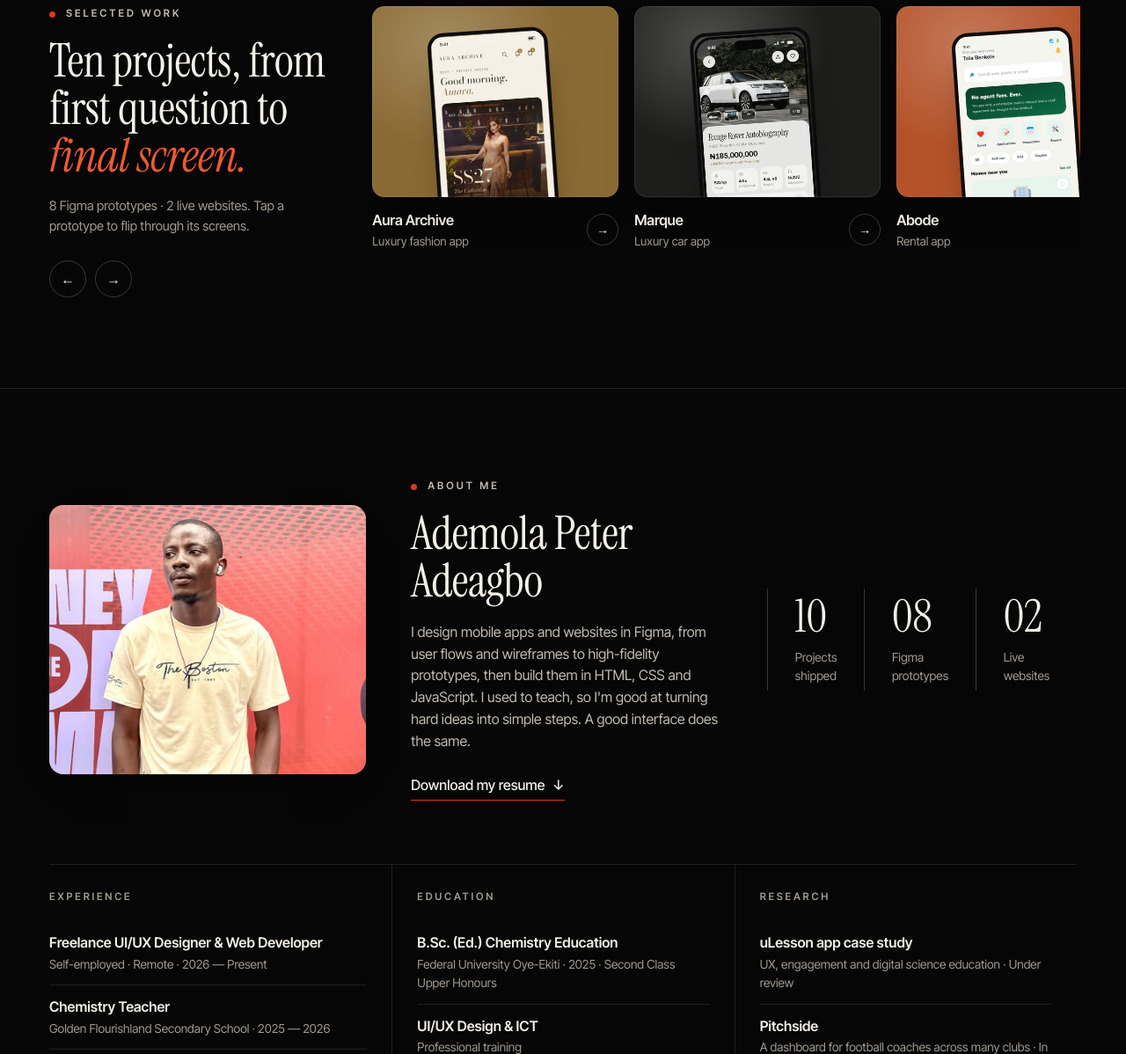
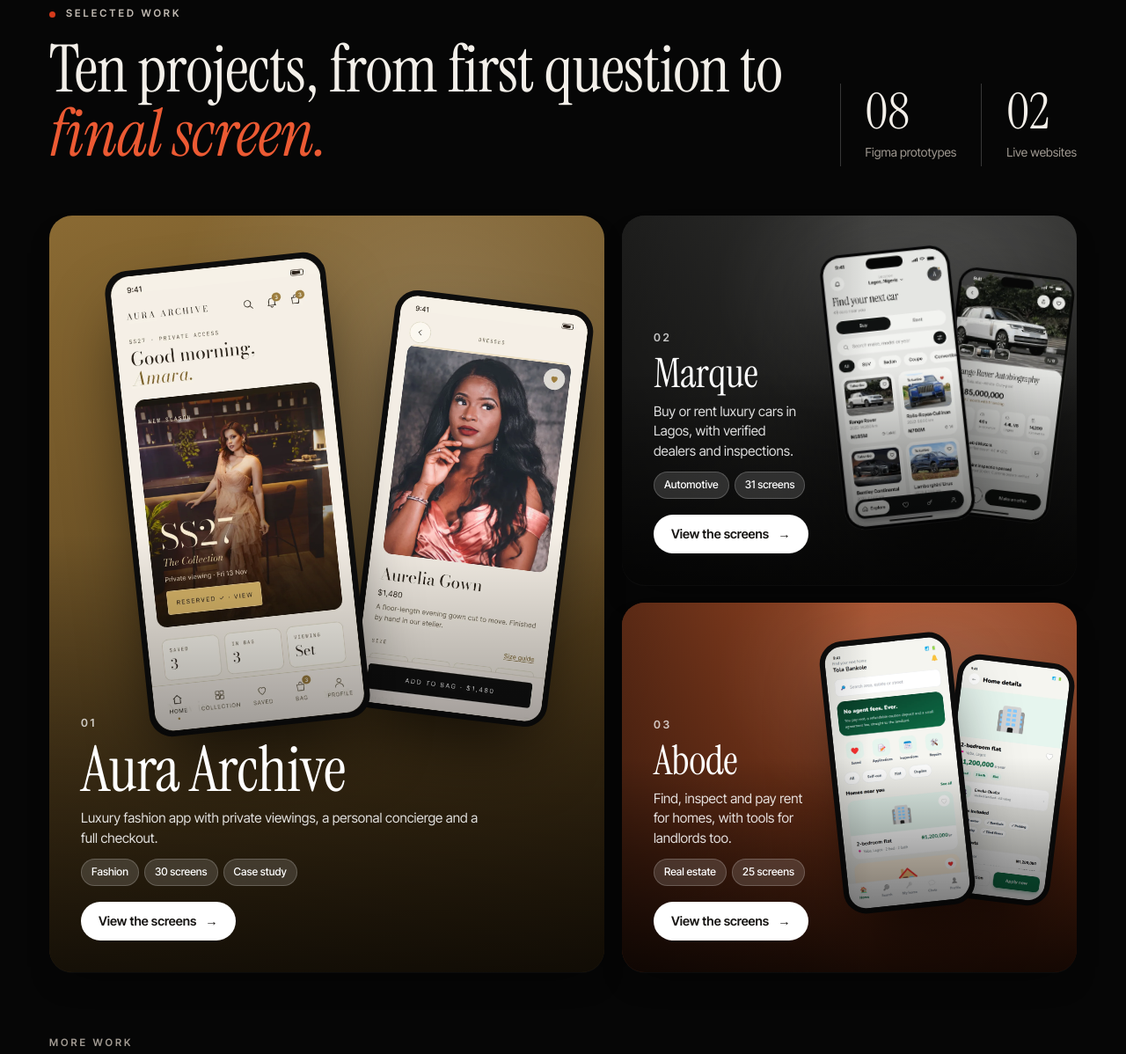
Before and after one commit to adeagboademola345-prog/portfolio, a website: page site/index.html in a window 1280 px wide. Shown: the part 896-2094 px from the top of the page at 88% size. Drawn offline with Linux system fonts and the light colour scheme.

Commit message:
Make Selected Work bolder: featured tiles for Aura, Marque, Abode and a full grid for the rest
Co-Authored-By: Claude Opus 5.5 <noreply@anthropic.com>
Claude-Session: https://claude.ai/code/session_012wdkjuURioDWMd9aBAa1Bn

```diff
--- a/site/home.css
+++ b/site/home.css
@@ -234,22 +234,59 @@ ul, ol, dl, dd { margin: 0; padding: 0; list-style: none; }
 .js .is-ready .hero-art { opacity: 1; transform: none; transition: opacity 1.4s var(--ease), transform 1.6s var(--ease); }
 
 /* ---------- Work ---------- */
-.work-in { display: grid; grid-template-columns: minmax(250px, 320px) minmax(0, 1fr); gap: clamp(28px, 4vw, 56px); align-items: start; }
-.work-head { position: sticky; top: 110px; }
-.work-note { margin-top: 18px; color: var(--ink-3); font-size: .92rem; max-width: 26em; }
-.work-nav { display: flex; gap: 10px; margin-top: 28px; }
+.work-top { display: flex; justify-content: space-between; align-items: flex-end; gap: 32px; margin-bottom: clamp(32px, 5vw, 56px); }
+.work-top .h2 { font-size: clamp(2.6rem, 5.8vw, 5rem); line-height: .98; max-width: 11.5em; }
+.work-count { display: flex; flex: none; }
+.work-count div { padding: 4px 0 4px 28px; margin-left: 28px; border-left: 1px solid var(--line-2); }
+.work-count dt { font-family: var(--serif); font-size: clamp(2.8rem, 4.4vw, 3.8rem); line-height: 1; }
+.work-count dd { margin-top: 8px; font-size: .86rem; color: var(--ink-3); }
 
-.rail {
-  display: grid; grid-auto-flow: column; grid-auto-columns: clamp(230px, 24vw, 280px);
-  gap: 18px; overflow-x: auto; scroll-snap-type: x mandatory;
-  padding: 4px 4px 22px; margin: -4px -4px 0;
-  scrollbar-width: thin; scrollbar-color: var(--line-2) transparent;
-  overscroll-behavior-x: contain;
+.feat { display: grid; grid-template-columns: 1.22fr 1fr; gap: 20px; }
+.ft {
+  position: relative; isolation: isolate; overflow: hidden;
+  display: flex; align-items: flex-end;
+  min-height: 420px; border-radius: 26px; color: #fff;
+  background:
+    radial-gradient(70% 60% at 70% 20%, rgba(255,255,255,.18), transparent 70%),
+    linear-gradient(160deg, var(--pc), var(--pc2));
+  box-shadow: var(--card-shadow);
 }
-.rail::-webkit-scrollbar { height: 6px; }
-.rail::-webkit-scrollbar-thumb { background: var(--line-2); border-radius: 6px; }
+.ft-big { grid-row: span 2; min-height: 860px; }
+.ft::after { content: ""; position: absolute; inset: 0; z-index: 1; background: linear-gradient(to top, rgba(0,0,0,.72) 0%, rgba(0,0,0,.35) 32%, transparent 58%); pointer-events: none; }
+.ft-art { position: absolute; inset: 0; z-index: 0; }
+.ph {
+  position: absolute; height: auto; border-radius: 26px;
+  border: 6px solid #0d0d0d; background: #0d0d0d;
+  box-shadow: 0 40px 80px -20px rgba(0,0,0,.7);
+  transition: transform .9s var(--ease);
+}
+.ph.bare { border: 0; background: none; border-radius: 0; box-shadow: none; filter: drop-shadow(0 40px 50px rgba(0,0,0,.55)); }
+/* small tiles: phones on the right */
+.ft .ph-front { width: 29%; right: 25%; top: 9%; transform: rotate(-6deg); z-index: 2; }
+.ft .ph-back  { width: 26%; right: 3%; top: 15%; transform: rotate(7deg); z-index: 1; }
+.ft:not(.ft-big)::before { content: ""; position: absolute; inset: 0; z-index: 1; background: linear-gradient(to right, rgba(0,0,0,.5) 0%, rgba(0,0,0,.2) 40%, transparent 55%); pointer-events: none; }
+/* big tile */
+.ft-big .ph-front { width: 40%; right: auto; left: 14%; top: 6%; }
+.ft-big .ph-back  { width: 36%; right: 6%; top: 11%; }
+.ft:hover .ph-front { transform: rotate(-3deg) translateY(-14px); }
+.ft:hover .ph-back  { transform: rotate(4deg) translateY(-8px); }
+.ft-info { position: relative; z-index: 2; display: grid; gap: 10px; justify-items: start; padding: clamp(22px, 3vw, 36px); max-width: 48%; }
+.ft-big .ft-info { max-width: 34em; }
+.ft-no { font-size: .78rem; font-weight: 600; letter-spacing: .22em; color: rgba(255,255,255,.75); }
+.ft-title { font-family: var(--serif); font-weight: 400; font-size: clamp(2.4rem, 3.6vw, 3.4rem); line-height: .95; letter-spacing: -.01em; }
+.ft-big .ft-title { font-size: clamp(3.2rem, 5.6vw, 5.4rem); }
+.ft-desc { font-size: .96rem; line-height: 1.45; color: rgba(255,255,255,.86); }
+.ft-meta { display: flex; flex-wrap: wrap; gap: 6px; margin-top: 2px; }
+.ft-meta span { padding: 5px 11px; border-radius: 999px; font-size: .76rem; font-weight: 500; background: rgba(255,255,255,.14); border: 1px solid rgba(255,255,255,.2); -webkit-backdrop-filter: blur(8px); backdrop-filter: blur(8px); }
+.ft-cta { margin-top: 8px; display: inline-flex; align-items: center; gap: 10px; height: 44px; padding: 0 20px; border-radius: 999px; background: #fff; color: #141210; font-size: .9rem; font-weight: 600; white-space: nowrap; }
+.ft-cta i { font-style: normal; transition: transform .35s var(--ease); }
+.ft:hover .ft-cta i { transform: translateX(4px); }
 
-.card { scroll-snap-align: start; display: grid; gap: 14px; }
+.more-label { margin: clamp(48px, 6vw, 72px) 0 20px; font-size: .72rem; font-weight: 600; letter-spacing: .26em; text-transform: uppercase; color: var(--ink-3); }
+.more { display: grid; grid-template-columns: repeat(4, minmax(0, 1fr)); gap: 24px 20px; }
+.more .card-img { aspect-ratio: 4 / 3.2; }
+
+.card { display: grid; gap: 14px; align-content: start; }
 .card-img {
   position: relative; display: block; overflow: hidden;
   aspect-ratio: 4 / 3.1; border-radius: 14px;
@@ -424,6 +461,7 @@ ul, ol, dl, dd { margin: 0; padding: 0; list-style: none; }
 
 /* ---------- Responsive ---------- */
 @media (max-width: 1080px) {
+  .more { grid-template-columns: repeat(3, minmax(0, 1fr)); }
   .about-row { grid-template-columns: minmax(220px, 300px) minmax(0, 1fr); }
   .stats { grid-column: 1 / -1; }
   .stats div:first-child { border-left: 0; padding-left: 0; }
@@ -452,10 +490,19 @@ ul, ol, dl, dd { margin: 0; padding: 0; list-style: none; }
   .hero-status { position: static; display: inline-flex; margin-top: 28px; }
   .scroll-cue { display: none; }
 
-  .work-in, .svc-row, .contact-in { grid-template-columns: 1fr; }
-  .work-head { position: static; }
-  .work-nav { display: none; }
-  .rail { grid-auto-columns: 74%; margin-right: calc(var(--pad) * -1); padding-right: var(--pad); }
+  .svc-row, .contact-in { grid-template-columns: 1fr; }
+  .work-top { flex-direction: column; align-items: flex-start; }
+  .work-count div:first-child { margin-left: 0; padding-left: 0; border-left: 0; }
+  .feat { grid-template-columns: 1fr; gap: 16px; }
+  .ft, .ft-big { grid-row: auto; min-height: 600px; }
+  .ft .ph-front, .ft-big .ph-front { width: 46%; left: 8%; right: auto; top: 5%; }
+  .ft .ph-back, .ft-big .ph-back { width: 42%; right: 6%; left: auto; top: 9%; }
+  .ft-info, .ft-big .ft-info { max-width: none; }
+  .ft:not(.ft-big)::before { display: none; }
+  .more { grid-template-columns: repeat(2, minmax(0, 1fr)); gap: 22px 14px; }
+  .card-foot b { font-size: .95rem; }
+  .card-foot small { font-size: .78rem; }
+  .card-foot .go { display: none; }
 
   .about-row { grid-template-columns: 1fr; }
   .about-photo { aspect-ratio: 4 / 3.6; }
--- a/site/home.js
+++ b/site/home.js
@@ -82,15 +82,6 @@
     window.addEventListener('scroll', kick, { passive: true });
   }
 
-  /* Project rail arrows */
-  const rail = doc.getElementById('rail');
-  const step = () => {
-    const c = rail.querySelector('.card');
-    return c ? c.getBoundingClientRect().width + 18 : rail.clientWidth * 0.8;
-  };
-  doc.getElementById('workPrev').addEventListener('click', () => rail.scrollBy({ left: -step(), behavior: 'smooth' }));
-  doc.getElementById('workNext').addEventListener('click', () => rail.scrollBy({ left: step(), behavior: 'smooth' }));
-
   /* Copy email */
   const copyBtn = doc.getElementById('copyEmail');
   copyBtn.addEventListener('click', async () => {
--- a/site/index.html
+++ b/site/index.html
@@ -40,7 +40,7 @@
   <link rel="preconnect" href="https://fonts.googleapis.com">
   <link rel="preconnect" href="https://fonts.gstatic.com" crossorigin>
   <link href="https://fonts.googleapis.com/css2?family=Inter+Tight:wght@400;500;600;700&family=Instrument+Serif:ital@0;1&display=swap" rel="stylesheet">
-  <link rel="stylesheet" href="home.css?v=3">
+  <link rel="stylesheet" href="home.css?v=4">
 </head>
 <body>
   <a class="skip" href="#main">Skip to content</a>
@@ -111,49 +111,83 @@
 
     <!-- ============ WORK ============ -->
     <section class="work section" id="work">
-      <div class="wrap work-in">
-        <div class="work-head reveal">
-          <p class="kicker"><i></i>Selected work</p>
-          <h2 class="h2 serif">Ten projects, from first question to <em>final screen.</em></h2>
-          <p class="work-note">8 Figma prototypes · 2 live websites. Tap a prototype to flip through its screens.</p>
-          <div class="work-nav">
-            <button class="circ" id="workPrev" type="button" aria-label="Previous projects">←</button>
-            <button class="circ" id="workNext" type="button" aria-label="Next projects">→</button>
+      <div class="wrap">
+        <div class="work-top reveal">
+          <div>
+            <p class="kicker"><i></i>Selected work</p>
+            <h2 class="h2 serif">Ten projects, from first question to <em>final screen.</em></h2>
           </div>
+          <dl class="work-count">
+            <div><dt>08</dt><dd>Figma prototypes</dd></div>
+            <div><dt>02</dt><dd>Live websites</dd></div>
+          </dl>
         </div>
 
-        <div class="rail" id="rail" tabindex="0" role="region" aria-label="Projects, scrolls sideways">
-          <a class="card proto-card" href="aura/case-study" data-project="aura" aria-haspopup="dialog" style="--pc:#8a6a33">
-            <span class="card-img phone"><img src="assets/projects/aura/home.webp" alt="" width="780" height="1688" loading="lazy" decoding="async"></span>
-            <span class="card-foot"><span><b>Aura Archive</b><small>Luxury fashion app</small></span><span class="go" aria-hidden="true">→</span></span>
+        <div class="feat">
+          <a class="ft ft-big proto-card reveal" href="aura/case-study" data-project="aura" aria-haspopup="dialog" style="--pc:#8a6a33;--pc2:#3d2c12">
+            <span class="ft-art">
+              <img class="ph ph-back" src="assets/projects/aura/pdp.webp" alt="" width="780" height="1688" loading="lazy" decoding="async">
+              <img class="ph ph-front" src="assets/projects/aura/home.webp" alt="" width="780" height="1688" loading="lazy" decoding="async">
+            </span>
+            <span class="ft-info">
+              <span class="ft-no">01</span>
+              <b class="ft-title">Aura Archive</b>
+              <span class="ft-desc">Luxury fashion app with private viewings, a personal concierge and a full checkout.</span>
+              <span class="ft-meta"><span>Fashion</span><span>30 screens</span><span>Case study</span></span>
+              <span class="ft-cta">View the screens <i aria-hidden="true">→</i></span>
+            </span>
           </a>
-          <a class="card proto-card" href="marque/case-study" data-project="marque" aria-haspopup="dialog" style="--pc:#1d1d1b">
-            <span class="card-img phone"><img src="assets/projects/marque/fig/c02.webp" alt="" width="489" height="1026" loading="lazy" decoding="async"></span>
-            <span class="card-foot"><span><b>Marque</b><small>Luxury car app</small></span><span class="go" aria-hidden="true">→</span></span>
+
+          <a class="ft proto-card reveal" href="marque/case-study" data-project="marque" aria-haspopup="dialog" style="--pc:#3a3a38;--pc2:#111110">
+            <span class="ft-art">
+              <img class="ph bare ph-back" src="assets/projects/marque/fig/c05.webp" alt="" width="513" height="1076" loading="lazy" decoding="async">
+              <img class="ph bare ph-front" src="assets/projects/marque/fig/c01.webp" alt="" width="489" height="1026" loading="lazy" decoding="async">
+            </span>
+            <span class="ft-info">
+              <span class="ft-no">02</span>
+              <b class="ft-title">Marque</b>
+              <span class="ft-desc">Buy or rent luxury cars in Lagos, with verified dealers and inspections.</span>
+              <span class="ft-meta"><span>Automotive</span><span>31 screens</span></span>
+              <span class="ft-cta">View the screens <i aria-hidden="true">→</i></span>
+            </span>
           </a>
-          <a class="card proto-card" href="abode/case-study" data-project="abode" aria-haspopup="dialog" style="--pc:#b4532a">
-            <span class="card-img phone"><img src="assets/projects/abode/home.webp" alt="" width="780" height="1688" loading="lazy" decoding="async"></span>
-            <span class="card-foot"><span><b>Abode</b><small>Rental app</small></span><span class="go" aria-hidden="true">→</span></span>
+
+          <a class="ft proto-card reveal" href="abode/case-study" data-project="abode" aria-haspopup="dialog" style="--pc:#b4532a;--pc2:#4a1d0b">
+            <span class="ft-art">
+              <img class="ph ph-back" src="assets/projects/abode/home-details.webp" alt="" width="780" height="1688" loading="lazy" decoding="async">
+              <img class="ph ph-front" src="assets/projects/abode/home.webp" alt="" width="780" height="1688" loading="lazy" decoding="async">
+            </span>
+            <span class="ft-info">
+              <span class="ft-no">03</span>
+              <b class="ft-title">Abode</b>
+              <span class="ft-desc">Find, inspect and pay rent for homes, with tools for landlords too.</span>
+              <span class="ft-meta"><span>Real estate</span><span>25 screens</span></span>
+              <span class="ft-cta">View the screens <i aria-hidden="true">→</i></span>
+            </span>
           </a>
+        </div>
+
+        <p class="more-label reveal">More work</p>
+        <div class="more reveal">
           <a class="card proto-card" href="work/quickcart" data-project="quickcart" aria-haspopup="dialog" style="--pc:#d8432a">
             <span class="card-img phone"><img src="assets/projects/quickcart/qc-hifi-01.webp" alt="" width="375" height="812" loading="lazy" decoding="async"></span>
-            <span class="card-foot"><span><b>Quick Cart</b><small>E-commerce app</small></span><span class="go" aria-hidden="true">→</span></span>
+            <span class="card-foot"><span><b>Quick Cart</b><small>E-commerce app · 16 screens</small></span><span class="go" aria-hidden="true">→</span></span>
+          </a>
+          <a class="card" href="work/vault" style="--pc:#0e2a20">
+            <span class="card-img"><img src="assets/projects/vault/man.webp" alt="" width="900" height="600" loading="lazy" decoding="async"></span>
+            <span class="card-foot"><span><b>Vault</b><small>Digital bank · Case study</small></span><span class="go" aria-hidden="true">→</span></span>
+          </a>
+          <a class="card proto-card" href="work/studyline" data-project="studyline" aria-haspopup="dialog" style="--pc:#2e3a2f">
+            <span class="card-img"><img src="assets/projects/studyline/studyline-1.jpg" alt="" width="1200" height="750" loading="lazy" decoding="async"></span>
+            <span class="card-foot"><span><b>Studyline</b><small>Study planner · 10 screens</small></span><span class="go" aria-hidden="true">→</span></span>
           </a>
           <a class="card proto-card" href="work/sprout" data-project="sprout" aria-haspopup="dialog" style="--pc:#2f7d54">
             <span class="card-img"><img src="assets/projects/sprout-1.jpg" alt="" width="1000" height="640" loading="lazy" decoding="async"></span>
             <span class="card-foot"><span><b>Sprout</b><small>Kids finance app</small></span><span class="go" aria-hidden="true">→</span></span>
           </a>
-          <a class="card proto-card" href="work/studyline" data-project="studyline" aria-haspopup="dialog" style="--pc:#2e3a2f">
-            <span class="card-img"><img src="assets/projects/studyline/studyline-1.jpg" alt="" width="1200" height="750" loading="lazy" decoding="async"></span>
-            <span class="card-foot"><span><b>Studyline</b><small>Study planner app</small></span><span class="go" aria-hidden="true">→</span></span>
-          </a>
           <a class="card proto-card" href="work/munchdeck" data-project="munchdeck" aria-haspopup="dialog" style="--pc:#c8341e">
             <span class="card-img"><img src="assets/projects/munch-1.jpg" alt="" width="800" height="640" loading="lazy" decoding="async"></span>
             <span class="card-foot"><span><b>Munchdeck</b><small>Food delivery app</small></span><span class="go" aria-hidden="true">→</span></span>
-          </a>
-          <a class="card" href="work/vault" style="--pc:#0e2a20">
-            <span class="card-img"><img src="assets/projects/vault/man.webp" alt="" width="900" height="600" loading="lazy" decoding="async"></span>
-            <span class="card-foot"><span><b>Vault</b><small>Digital bank · case study</small></span><span class="go" aria-hidden="true">→</span></span>
           </a>
           <a class="card" href="work/rollys" style="--pc:#2a2420">
             <span class="card-img"><span class="live"><i></i>Live</span><img src="assets/projects/rollys-1.jpg" alt="" width="1000" height="640" loading="lazy" decoding="async"></span>
@@ -352,7 +386,7 @@
     </div>
   </dialog>
 
-  <script src="home.js?v=2" defer></script>
+  <script src="home.js?v=3" defer></script>
   <script src="prototypes.js?v=15" defer></script>
 </body>
 </html>
```
